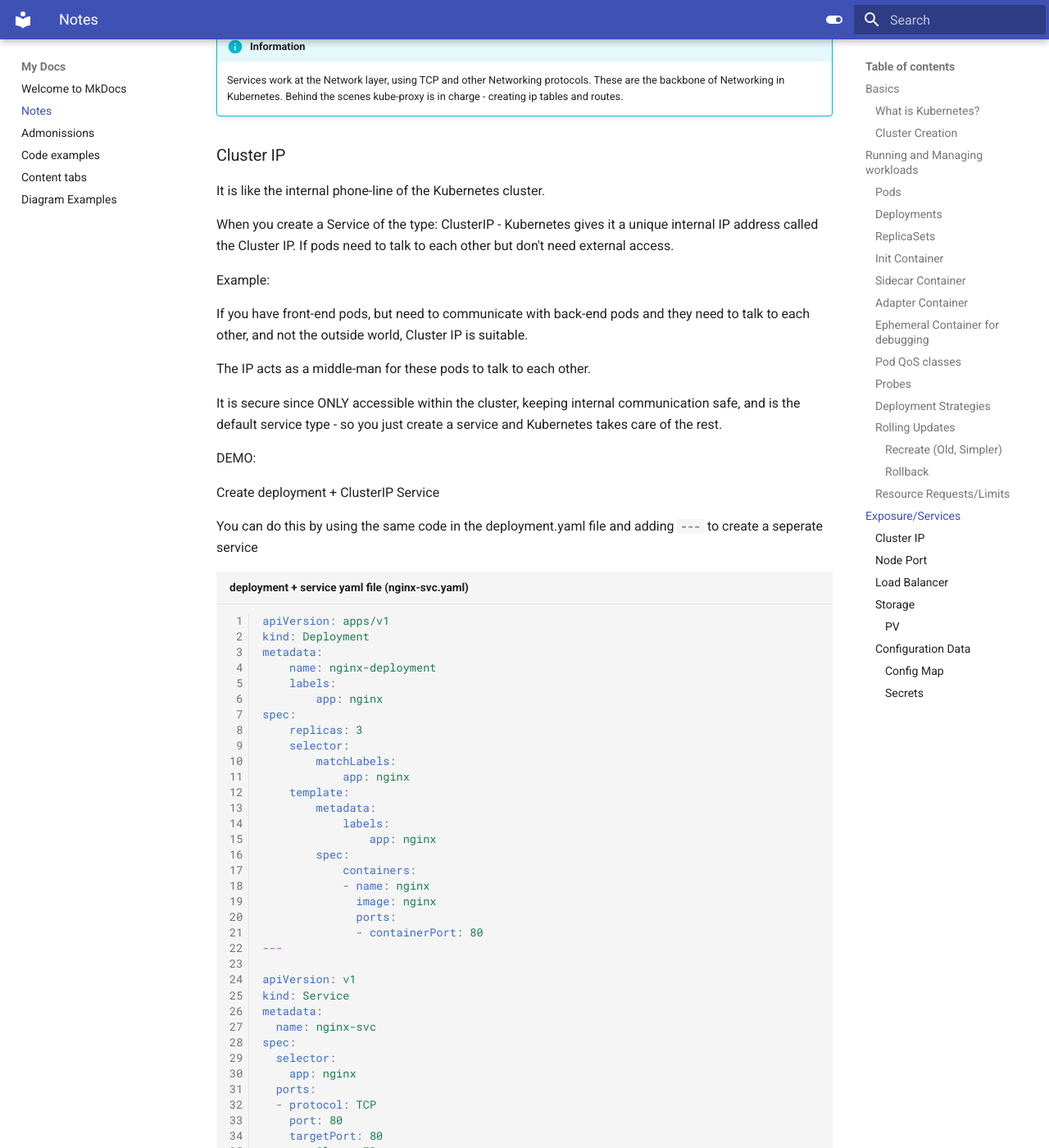
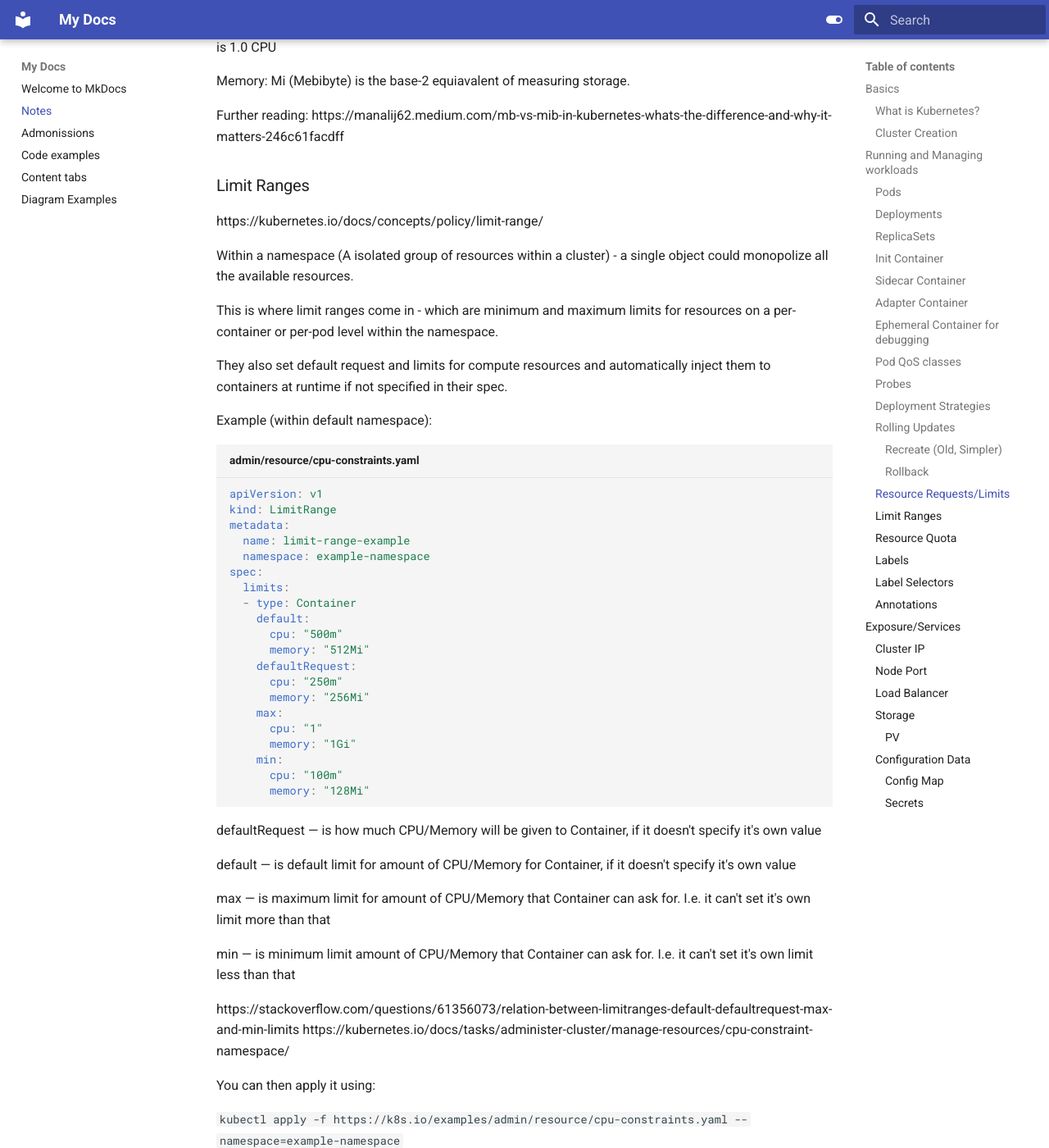
Before and after one commit to Mazharul419/kubernetes-project, an MkDocs documentation site: the page built from docs/Notes.md, in a window 1280 px wide and 1400 px high, scrolled down 10627 px. Shown: the whole window at 82% size. Built offline with MkDocs 1.6.1 and Material for MkDocs 9.7.7, drawn with Linux system fonts in a browser that asks for light colours; some of the changed text lies outside the part shown.

Commit message:
added annotation, label selectors

````diff
--- a/docs/Notes.md
+++ b/docs/Notes.md
@@ -408,6 +408,8 @@
 
 ### Resource Requests/Limits
 
+https://kubernetes.io/docs/concepts/configuration/manage-resources-containers/
+
 When specifying a Pod, you can optionally specify the amount of resource a container needs - the most common are CPU and memory (RAM).
 
 When specifying this, the kube-scheduler uses this info to decide which node to place the Pod on.
@@ -421,6 +423,167 @@
 If CPU is exceeded, the Kernel will restrict access to the CPU and the app will slow down
 
 If memory is exceeded - the Kernel may terminate it - depending on whether memory pressure is detected.
+
+The following Pod has two containers. Both containers are defined with a request for 0.25 CPU and 64MiB (226 bytes) of memory. Each container has a limit of 0.5 CPU and 128MiB of memory. You can say the Pod has a request of 0.5 CPU and 128 MiB of memory, and a limit of 1 CPU and 256MiB of memory.
+
+```yaml title="Example"
+---
+apiVersion: v1
+kind: Pod
+metadata:
+  name: frontend
+spec:
+  containers:
+  - name: app
+    image: images.my-company.example/app:v4
+    resources:
+      requests:
+        memory: "64Mi"
+        cpu: "250m"
+      limits:
+        memory: "128Mi"
+        cpu: "500m"
+  - name: log-aggregator
+    image: images.my-company.example/log-aggregator:v6
+    resources:
+      requests:
+        memory: "64Mi"
+        cpu: "250m"
+      limits:
+        memory: "128Mi"
+        cpu: "500m"
+```
+CPU: `250m` is 250 millicores/millicpu - which is a fractional way of representing CPU units - where 1000m is 1.0 CPU
+
+Memory: Mi (Mebibyte) is the base-2 equiavalent of measuring storage.
+
+Further reading: https://manalij62.medium.com/mb-vs-mib-in-kubernetes-whats-the-difference-and-why-it-matters-246c61facdff
+
+### Limit Ranges
+
+https://kubernetes.io/docs/concepts/policy/limit-range/
+
+Within a namespace (A isolated group of resources within a cluster) - a single object could monopolize all the available resources.
+
+This is where limit ranges come in - which are minimum and maximum limits for resources on a per-container or per-pod level within the namespace.
+
+They also set default request and limits for compute resources and automatically inject them to containers at runtime if not specified in their spec.
+
+Example (within default namespace):
+
+```yaml title="admin/resource/cpu-constraints.yaml"
+apiVersion: v1
+kind: LimitRange
+metadata:
+  name: limit-range-example
+  namespace: example-namespace
+spec:
+  limits:
+  - type: Container
+    default:
+      cpu: "500m"
+      memory: "512Mi"
+    defaultRequest:
+      cpu: "250m"
+      memory: "256Mi"
+    max:
+      cpu: "1"
+      memory: "1Gi"
+    min:
+      cpu: "100m"
+      memory: "128Mi"
+```
+
+defaultRequest — is how much CPU/Memory will be given to Container, if it doesn't specify it's own value
+
+default — is default limit for amount of CPU/Memory for Container, if it doesn't specify it's own value
+
+max — is maximum limit for amount of CPU/Memory that Container can ask for. I.e. it can't set it's own limit more than that
+
+min — is minimum limit amount of CPU/Memory that Container can ask for. I.e. it can't set it's own limit less than that
+
+https://stackoverflow.com/questions/61356073/relation-between-limitranges-default-defaultrequest-max-and-min-limits
+https://kubernetes.io/docs/tasks/administer-cluster/manage-resources/cpu-constraint-namespace/
+
+You can then apply it using:
+
+`kubectl apply -f https://k8s.io/examples/admin/resource/cpu-constraints.yaml --namespace=example-namespace`
+
+To view detailed info:
+
+`kubectl get limitrange cpu-min-max-demo-lr --output=yaml --namespace=example-namespace`
+
+### Resource Quota
+
+This enforces total resource usage in a namespace
+
+It helps prevent a single team from consuming all cluster resources.
+
+Example:
+
+```yaml
+apiVersion: v1
+kind: ResourceQuota
+metadata:
+  name: mem-cpu-demo
+  Namespace: labs
+spec:
+  hard:
+    requests.cpu: "1"
+    requests.memory: 1Gi
+    limits.cpu: "2"
+    limits.memory: 2Gi
+    Pods: "20"
+```
+### Labels
+
+Labels are used to group and identify resources - by doing so it keeps these organised.
+
+But it also is for selection - Services, Deployments, and Network Policies etc. use labels to identify objects i.e., Pods, Services, Deployments.
+
+Example:
+
+```yaml
+Metadata:
+    Labels:
+        App: frontend
+        Env: prod
+```
+
+Can now filter objects which are for frontend app and are in production!
+
+### Label Selectors
+
+These allow controllers such as Services or Deployments to find matching objects by labels.
+
+- Equality based: env = prod, tied != backend
+- Set-based: env in (dev, qa) tier notin (db)
+
+Used for Services to select pods to route traffic to, Deployments to manage matching ReplicaSets, and Monitoring tools to target specific workloads.
+
+Example:
+
+```yaml
+Selector:
+    matchLabels:
+        App: frontend
+```
+
+### Annotations
+
+Like labels, but for non-identifying metadata and aren't used to select objects
+
+Are used by tools, controllers and automations though
+
+```yaml title="Example"
+Metadata:
+    Name: my-pod
+    Annotations:
+        Description: "Frontend pod for Coderco app"
+        prometheus.io/scrap: "true"
+        prometheus.io/port: "8080"
+        kubernetes.io/change-cause: "Updated base image to v2"
+```
 
 # Exposure/Services
 
````
